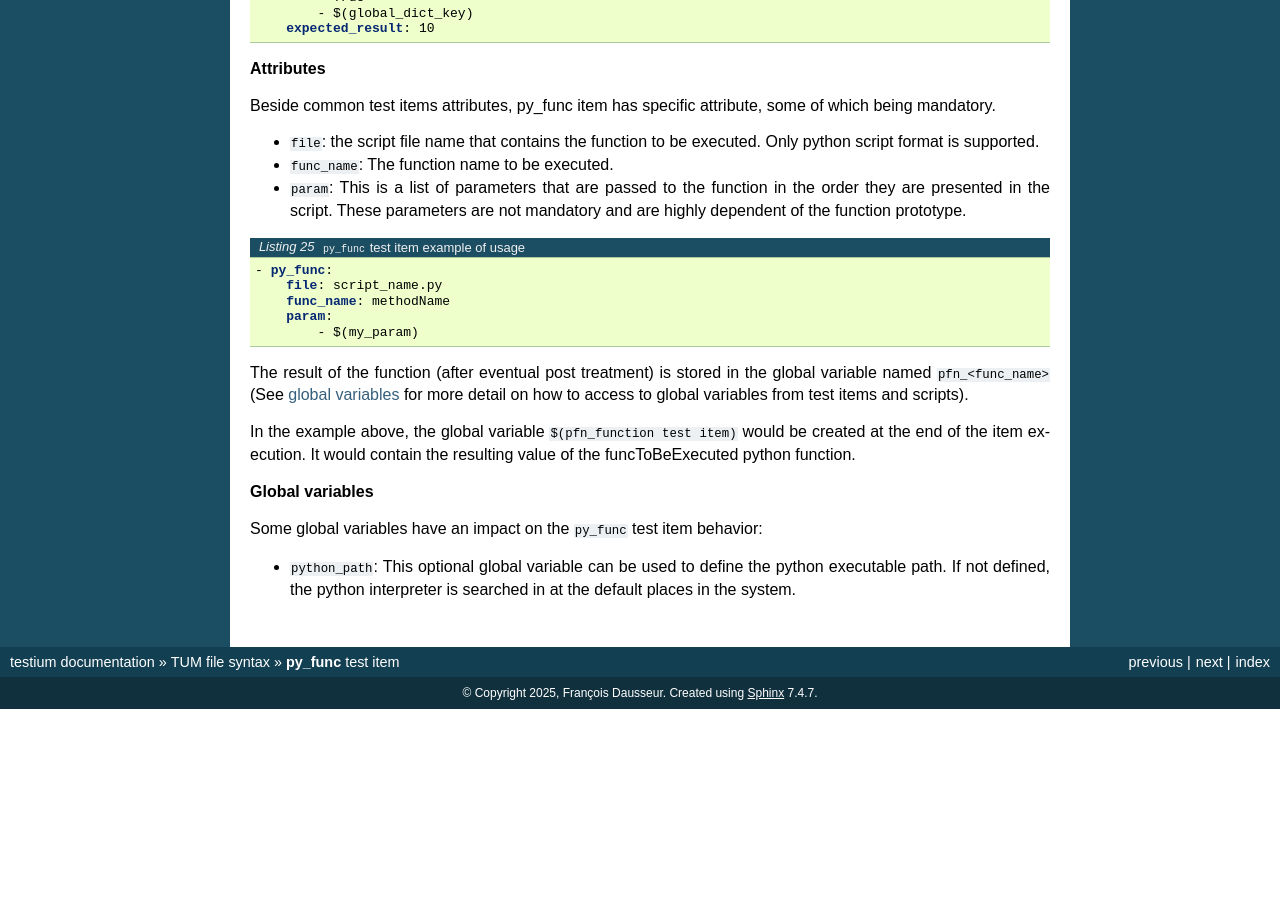
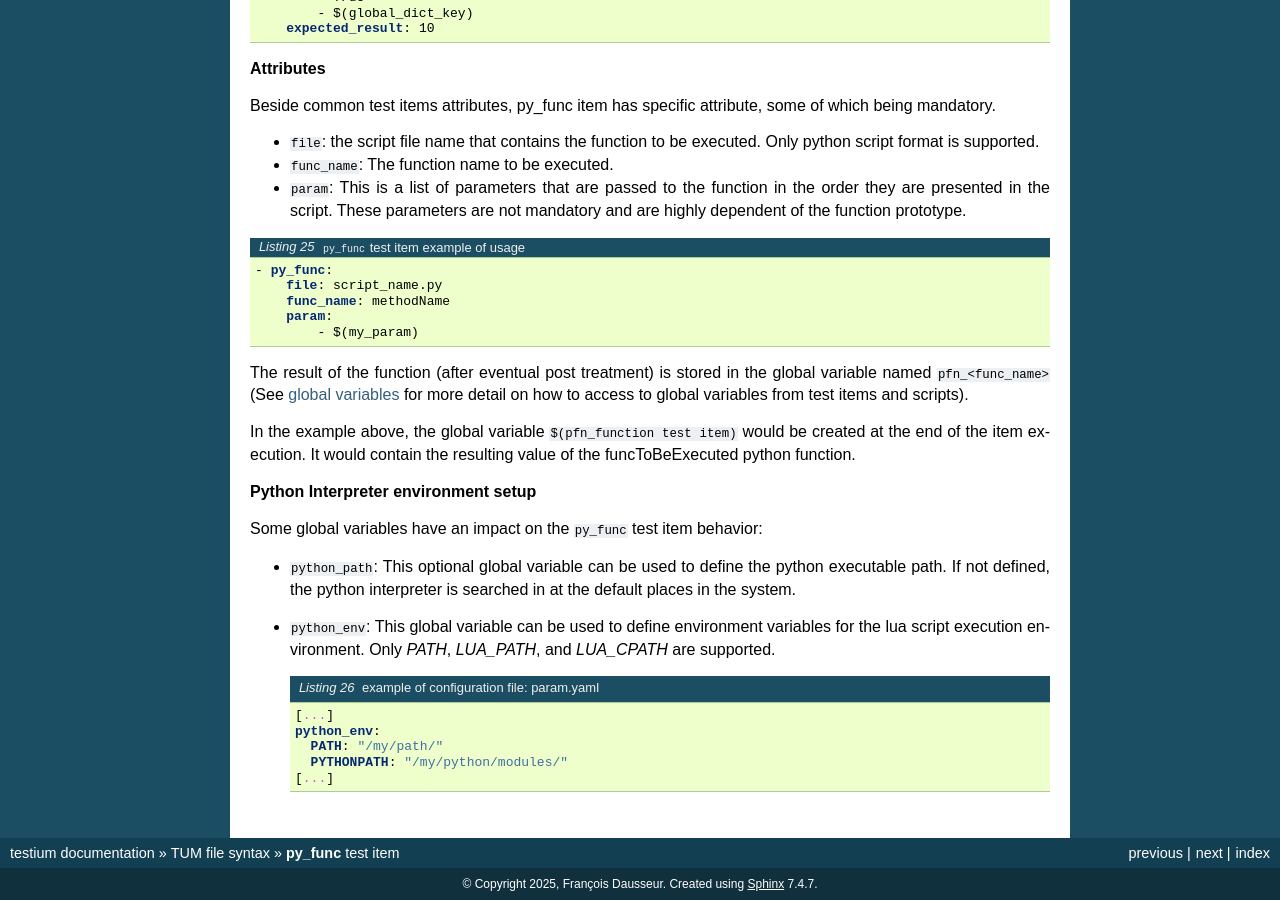
Before and after one commit to testium-HIL/testium, a Sphinx documentation site: the page built from doc/manual/sphinx/source/test_items/py_func_test_item.rst, in a window 1280 px wide and 900 px high, scrolled down 1178 px. Built offline with Sphinx 7.4.7, drawn with Linux system fonts in a browser that asks for light colours; before the commit the page ends 1887 px from its top, so only the background shows below that.

Commit message:
Doc changed following changes in python environment management changes.

```diff
--- a/doc/manual/sphinx/source/test_items/lua_func_test_item.rst
+++ b/doc/manual/sphinx/source/test_items/lua_func_test_item.rst
@@ -64,7 +64,7 @@ In the example above, the global variable ``$(lfn_activity)``
 would be created at the end of the item execution. It would contain the resulting
 value of the funcToBeExecuted python function.
 
-**Global variables**
+**Lua Interpreter environment setup**
 
 Some global variables have an impact on the ``lua_func`` test item behavior:
 
--- a/doc/manual/sphinx/source/test_items/py_func_test_item.rst
+++ b/doc/manual/sphinx/source/test_items/py_func_test_item.rst
@@ -107,10 +107,22 @@ In the example above, the global variable ``$(pfn_function test item)``
 would be created at the end of the item execution. It would contain the resulting
 value of the funcToBeExecuted python function.
 
-**Global variables**
+**Python Interpreter environment setup**
 
 Some global variables have an impact on the ``py_func`` test item behavior:
 
 * ``python_path``: This optional global variable can be used to define
   the python executable path. If not defined, the python interpreter is
   searched in at the default places in the system.
+* ``python_env``: This global variable can be used to define
+  environment variables for the lua script execution environment.
+  Only `PATH`, `LUA_PATH`, and `LUA_CPATH` are supported.
+
+  .. code-block:: yaml
+      :caption: example of configuration file: param.yaml
+
+      [...]
+      python_env:
+        PATH: "/my/path/"
+        PYTHONPATH: "/my/python/modules/"
+      [...]
```
Also changed, not shown: 2 other files.
